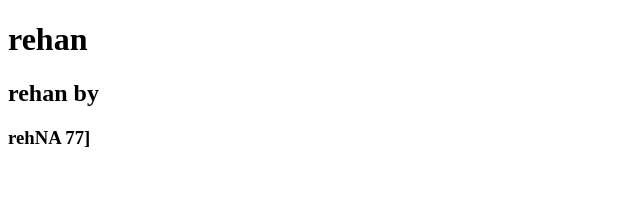
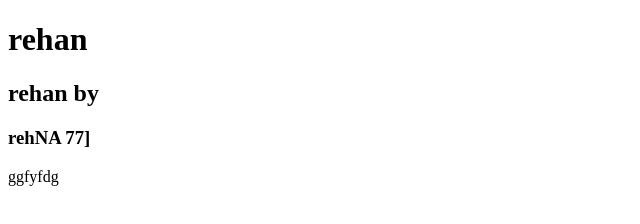
Before and after one commit to oshatatgame/my-potfolio, a plain HTML site: page index.html in a window 1280 px wide. Shown: the full height of the page, 0-640 px from the left. Drawn offline with Linux system fonts and the light colour scheme.

Commit message:
Add files via upload

```diff
--- a/index.html
+++ b/index.html
@@ -10,5 +10,6 @@
     <h1>rehan</h1>
     <h2>rehan by</h2>
     <h3>rehNA 77]</h3>
+    <p>ggfyfdg</p>
 </body>
 </html>
```
